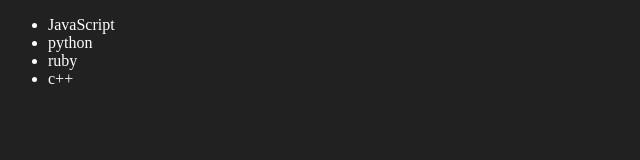
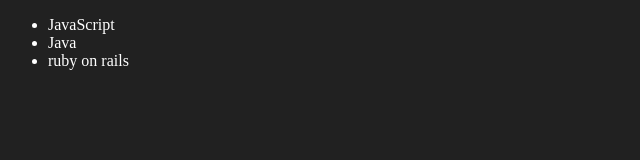
Before and after one commit to sumaaanc/note4self, a plain HTML site: page dom_manipulation/three.html in a window 1280 px wide. Shown: the full height of the page, 0-640 px from the left. Drawn offline with Linux system fonts and the light colour scheme.

Commit message:
manipulate content

```diff
--- a/dom_manipulation/three.html
+++ b/dom_manipulation/three.html
@@ -19,7 +19,30 @@
             document.querySelector('.languages').appendChild(listCreate)
         })
     }
-    addLan('python', 'ruby', 'c++')
+    //addLan('python', 'ruby', 'c++')
+
+    //the above function works fine but can be optimized so the node traversal can be reduced
+
+    function addLanOptimized(...language){
+        language.forEach((item)=>{
+            const listCreate = document.createElement('li');
+            listCreate.appendChild(document.createTextNode(`${item}`))
+            document.querySelector('.languages').appendChild(listCreate)
+        })
+    }
+
+    addLanOptimized('php', 'ruby on rails', 'c#')
+
+    //to edit the existing content
+
+    const selectedLi = document.querySelector('li:nth-child(2)')
+    const replaceLi = document.createElement('li');
+    replaceLi.textContent = "Java";
+    selectedLi.replaceWith(replaceLi);
+
+    //to remove
+    const removeLi = document.querySelector('li:last-child');
+    removeLi.remove();
 
 </script>
 </html>
```
